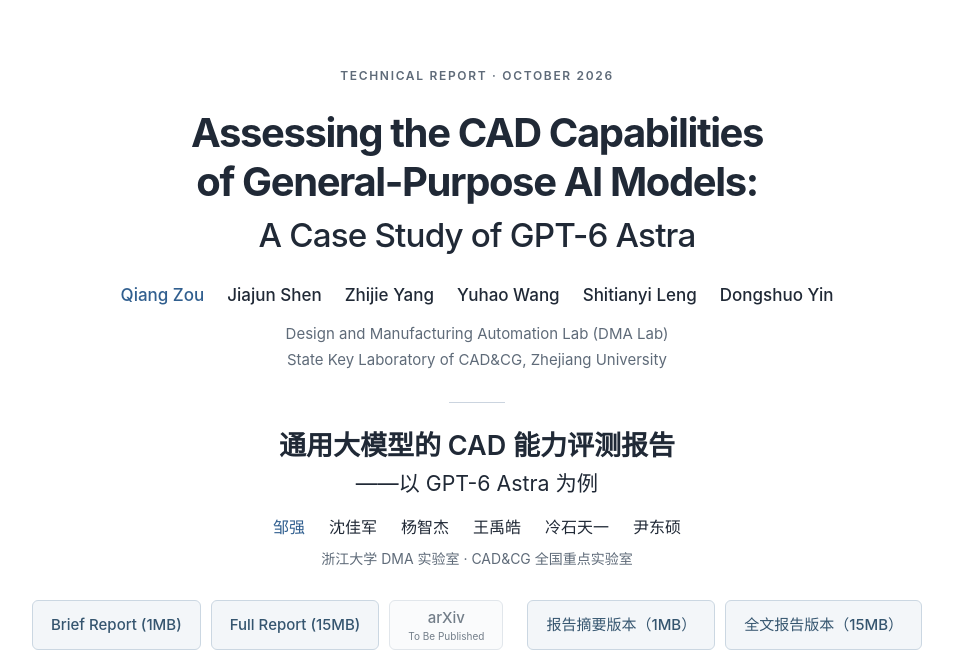
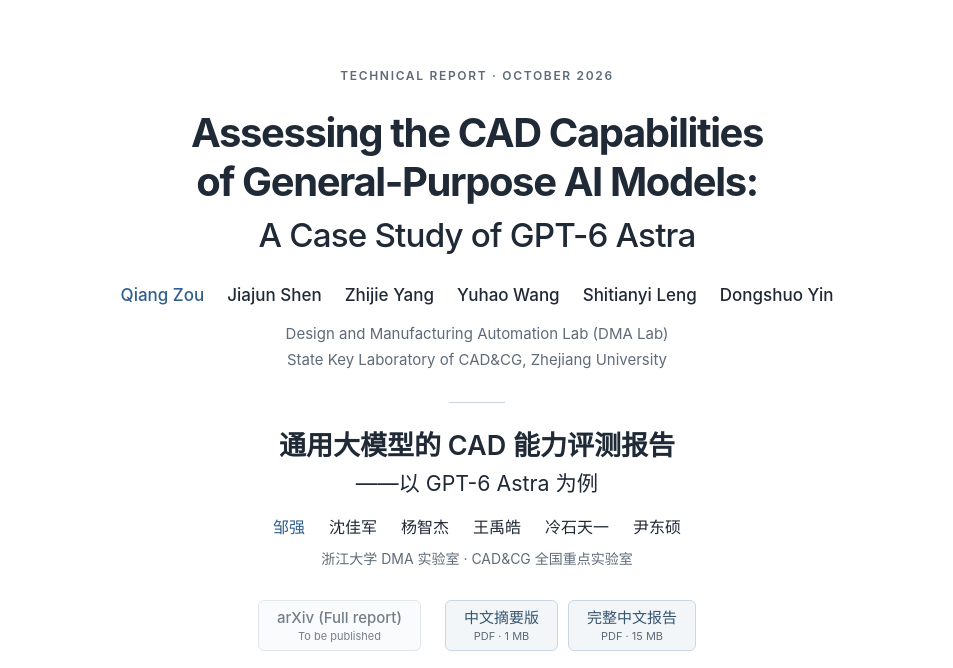
Before and after one commit to Qiang-Zou/Qiang-Zou.github.io, a Jekyll site: the page projects/icad-eval-report/index.html, which Jekyll copies as it is, in a window 1280 px wide, cut to the strip 0-668 px from the top of the page. Shown: the whole strip, without its empty margins (163-1116 px from the left). Built offline with Jekyll 4.4.1, drawn with Linux system fonts in a browser that asks for light colours.

Commit message:
Update index.html

```diff
--- a/projects/icad-eval-report/index.html
+++ b/projects/icad-eval-report/index.html
@@ -56,13 +56,13 @@
 
   <!--
   ==================== 编辑区：报告链接与模型合集图 ====================
-  英文按钮：Brief Report、Full Report、arXiv。
-  中文按钮：报告摘要版本、全文报告版本。
-  四个 PDF 和 model-collect.png 均与 index.html 放在同一目录。
+  三个入口：arXiv (Full report)、中文摘要版、完整中文报告。
+  brief-zh.pdf、full-zh.pdf 和 model-collect.png 均与 index.html 放在同一目录。
   arxiv：发布后填入摘要页面链接，例如 https://arxiv.org/abs/真实编号。
+  中文 PDF 大小按提供的信息标为 1 MB 和 15 MB；更换文件后可更新按钮下方标注。
 
   链接可以是完整网址，也可以是相对路径，例如 ./full-zh.pdf。
-  尚未发布的版本保持空字符串，页面会显示“Not yet available”且不可点击。
+  arxiv 保持空字符串时，按钮置灰并显示“To be published”，不可点击。
   图片建议从 PPT“导出”为 PNG，宽度约 2400–3200 像素，避免屏幕截图。
   将 model-collect.png 与 index.html 放在同一目录即可。
 
@@ -72,8 +72,6 @@
   -->
   <script id="page-config">
     const PAGE_CONFIG = Object.freeze({
-      briefEnglish: "./brief-en.pdf",
-      fullEnglish: "./full-en.pdf",
       arxiv: "",
       briefChinese: "./brief-zh.pdf",
       fullChinese: "./full-zh.pdf",
@@ -209,7 +207,8 @@
     }
     .report-link:hover { color: #254761; background: #e9f0f6; border-color: #9fb4c7; text-decoration: none; }
     .link-title { font-size: 15px; font-weight: 500; line-height: 1.4; white-space: nowrap; }
-    .link-status { margin: 0; font-size: 10px; line-height: 1.2; font-weight: 400; }
+    .link-status, .link-meta { margin: 0; font-size: 11px; line-height: 1.25; font-weight: 400; }
+    .link-meta { color: var(--muted); }
     .report-link[aria-disabled="true"] { color: #737e89; background: #fafbfc; border-color: #e1e6eb; cursor: default; }
 
     /* One full-width image. The eventual image retains its own aspect ratio. */
@@ -296,7 +295,7 @@
       .authors-zh { margin-top: 13px; font-size: 15px; gap: 5px 18px; }
       .publication-links { flex-direction: column; gap: 10px; margin-top: 24px; }
       .report-group { display: grid; gap: 8px; width: 100%; max-width: 420px; }
-      .report-group-en { grid-template-columns: repeat(3, minmax(0, 1fr)); }
+      .report-group-en { grid-template-columns: minmax(0, 1fr); }
       .report-group-zh { grid-template-columns: repeat(2, minmax(0, 1fr)); }
       .report-link { min-height: 48px; padding: 6px 10px; }
       .link-title { font-size: 14px; }
@@ -314,7 +313,7 @@
       .title-zh { font-size: 20px; }
       .report-link { padding-inline: 6px; }
       .link-title { font-size: 13px; }
-      .link-status { font-size: 9px; }
+      .link-status, .link-meta { font-size: 11px; }
     }
     @media (prefers-reduced-motion: reduce) {
       html { scroll-behavior: auto; }
@@ -369,26 +368,20 @@
 
       <nav id="reports" class="publication-links" aria-label="Report versions">
         <div class="report-group report-group-en" role="group" aria-label="English report versions">
-          <a class="report-link" data-report="briefEnglish" href="./brief-en.pdf">
-            <span class="link-title">Brief Report (1MB)</span>
-            <span class="link-status" hidden>Not yet available</span>
-          </a>
-          <a class="report-link" data-report="fullEnglish" href="./full-en.pdf">
-            <span class="link-title">Full Report (15MB)</span>
-            <span class="link-status" hidden>Not yet available</span>
-          </a>
           <a class="report-link" data-report="arxiv" aria-disabled="true" role="link">
-            <span class="link-title">arXiv</span>
-            <span class="link-status">To Be Published</span>
+            <span class="link-title">arXiv (Full report)</span>
+            <span class="link-status">To be published</span>
           </a>
         </div>
         <div class="report-group report-group-zh" role="group" aria-label="Chinese report versions" lang="zh-CN">
           <a class="report-link" data-report="briefChinese" href="./brief-zh.pdf">
-            <span class="link-title">报告摘要版本（1MB）</span>
+            <span class="link-title">中文摘要版</span>
+            <span class="link-meta" lang="en">PDF · 1 MB</span>
             <span class="link-status" lang="en" hidden>Not yet available</span>
           </a>
           <a class="report-link" data-report="fullChinese" href="./full-zh.pdf">
-            <span class="link-title">全文报告版本（15MB）</span>
+            <span class="link-title">完整中文报告</span>
+            <span class="link-meta" lang="en">PDF · 15 MB</span>
             <span class="link-status" lang="en" hidden>Not yet available</span>
           </a>
         </div>
```
Lines whose indentation alone changed are shown as unchanged.
